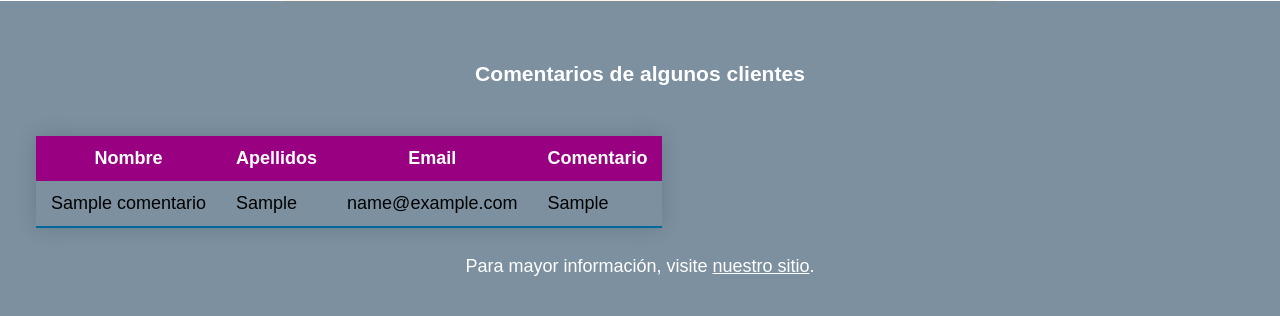
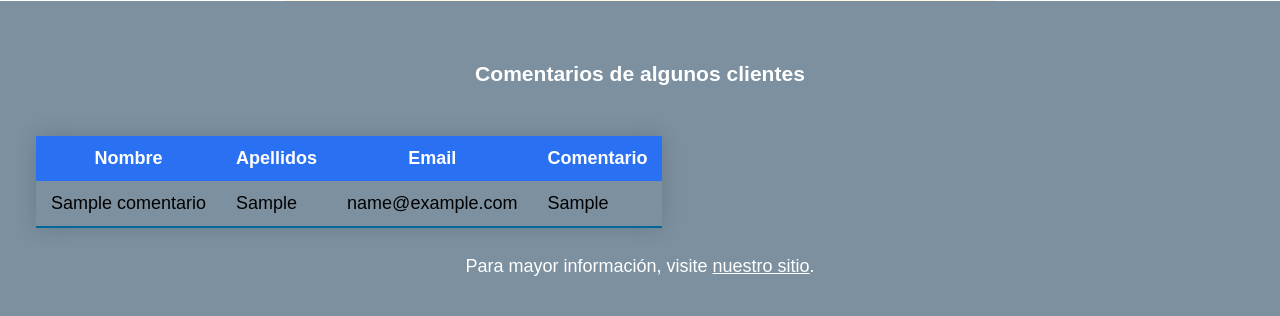
Before and after one commit to karina725/plantilla, a PHP site: page / in a window 1280 px wide. Shown: the part 2444-2760 px from the top of the page. Run offline with PHP 8.4, Linux system fonts and the light colour scheme; tables that the repository leaves empty or names only in its code hold one stand-in row (values such as "Sample post"); data that the repository does not hold is empty; some libraries are stand-ins or nearby versions.

Commit message:
Update estilo.css

```diff
--- a/estilo/estilo.css
+++ b/estilo/estilo.css
@@ -130,7 +130,7 @@ table {
   box-shadow: 0 0 20px rgba(0, 0, 0, 0.15);
 }
 table thead tr {
-  background-color: #980081;
+  background-color: #2970f3;
   color: #ffffff;
   text-align: middle;
 }
```
